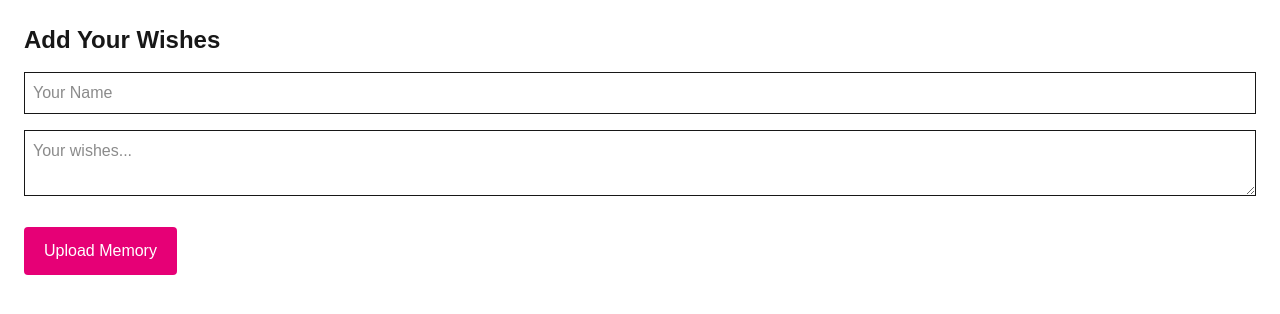
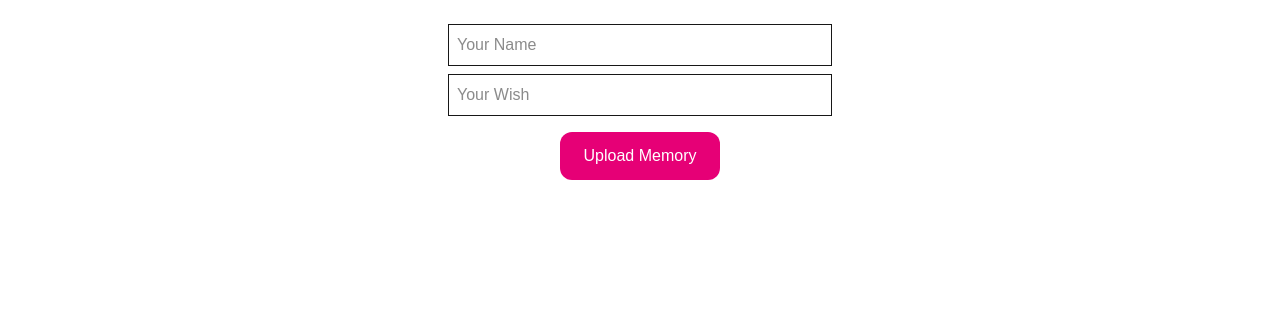
Before and after one commit to haziqtarmizi12-art/wedding-pov, a Next.js app: page /upload in a window 1280 px wide. Shown: the top 314 px of the page. Built offline with nearby package versions, Linux system fonts and the light colour scheme.

Commit message:
add upload page

```diff
--- a/app/upload/page.js
+++ b/app/upload/page.js
@@ -1,59 +1,85 @@
 "use client";
 
-import { useState } from "react";
+import { useEffect, useState } from "react";
 import { useRouter } from "next/navigation";
 
-export default function Upload(){
+function base64ToFile(base64, filename) {
+  const arr = base64.split(",");
+  const mime = arr[0].match(/:(.*?);/)[1];
+  const bstr = atob(arr[1]);
+  let n = bstr.length;
+  const u8arr = new Uint8Array(n);
 
-  const [name,setName]=useState("");
-  const [wish,setWish]=useState("");
+  while (n--) {
+    u8arr[n] = bstr.charCodeAt(n);
+  }
+
+  return new File([u8arr], filename, { type: mime });
+}
+
+export default function Upload() {
+
+  const [photo, setPhoto] = useState(null);
+  const [name, setName] = useState("");
+  const [wish, setWish] = useState("");
+
   const router = useRouter();
 
-  const submit = async () => {
+  useEffect(() => {
+    const savedPhoto = sessionStorage.getItem("photo");
+    setPhoto(savedPhoto);
+  }, []);
 
-    const image = sessionStorage.getItem("photo");
+  const handleUpload = async () => {
 
-    await fetch("/api/upload",{
-      method:"POST",
-      headers:{
-        "Content-Type":"application/json"
-      },
-      body: JSON.stringify({
-        image,
-        name,
-        wish
-      })
+    if (!photo) return;
+
+    const file = base64ToFile(photo, "capture.jpg");
+
+    const formData = new FormData();
+    formData.append("file", file);
+    formData.append("name", name);
+    formData.append("wish", wish);
+
+    const res = await fetch("/api/upload", {
+      method: "POST",
+      body: formData,
     });
 
-    alert("Memory uploaded!");
+    const result = await res.json();
+    console.log(result);
+
     router.push("/memories");
   };
 
-  return(
-    <main className="p-6">
+  return (
+    <div className="p-6 flex flex-col items-center">
 
-      <h1 className="text-2xl font-bold mb-4">
-        Add Your Wishes
-      </h1>
+      {photo && (
+        <img src={photo} className="mb-4 rounded-xl w-full max-w-sm"/>
+      )}
 
       <input
         placeholder="Your Name"
-        className="border p-2 w-full"
+        value={name}
         onChange={(e)=>setName(e.target.value)}
+        className="border p-2 mb-2 w-full max-w-sm"
       />
 
-      <textarea
-        placeholder="Your wishes..."
-        className="border p-2 w-full mt-4"
+      <input
+        placeholder="Your Wish"
+        value={wish}
         onChange={(e)=>setWish(e.target.value)}
+        className="border p-2 mb-4 w-full max-w-sm"
       />
 
       <button
-        onClick={submit}
-        className="mt-6 bg-pink-600 text-white px-5 py-3 rounded">
+        onClick={handleUpload}
+        className="bg-pink-600 text-white px-6 py-3 rounded-xl"
+      >
         Upload Memory
       </button>
 
-    </main>
+    </div>
   );
 }
```
